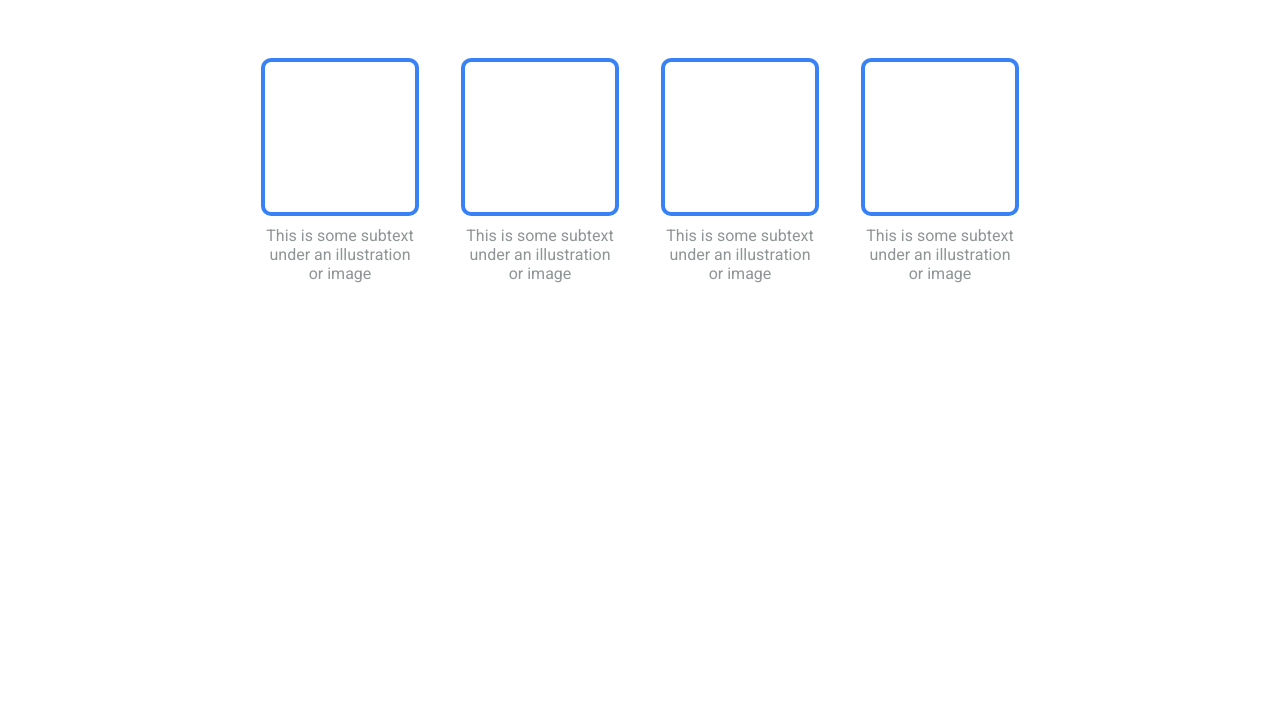
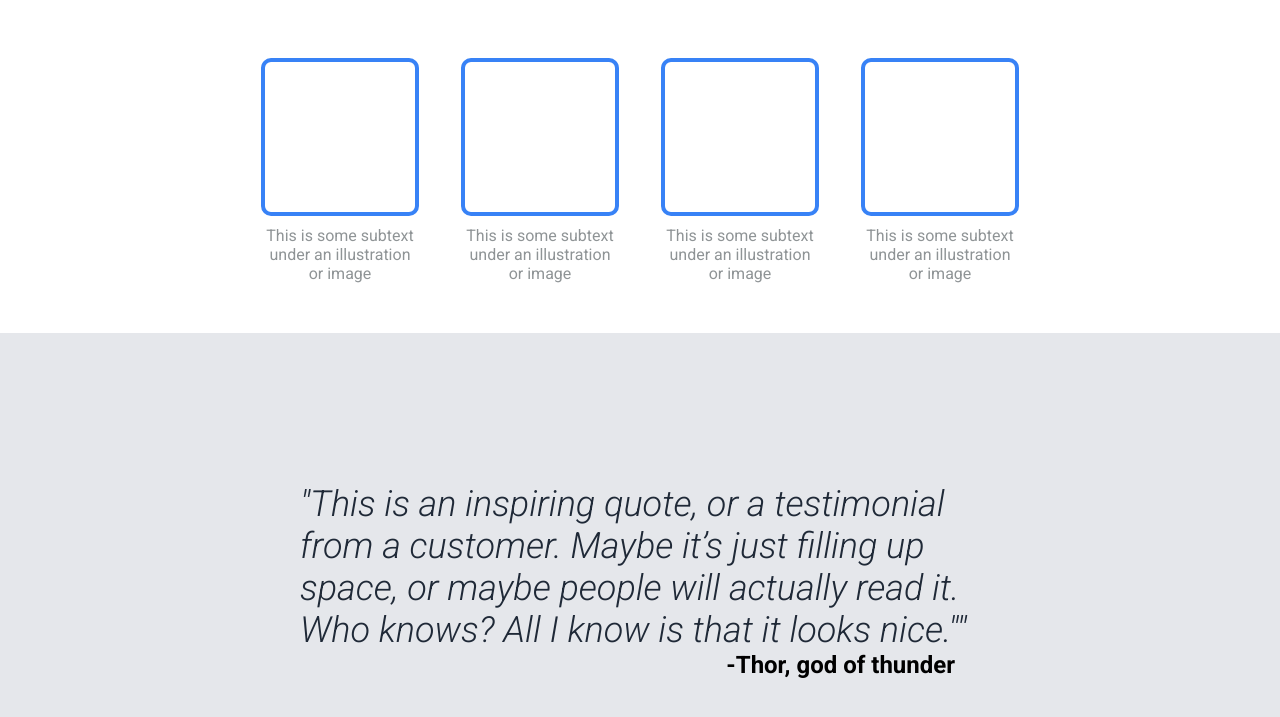
Before and after one commit to M-Brandon-Araujo/landing-page, a plain HTML site: page index.html in a window 1280 px wide. Shown: the part 699-1416 px from the top of the page. Before the commit the page ends 1032 px from the top, so only its background shows below. Drawn offline with Linux system fonts and the light colour scheme.

Commit message:
Add quote section
Use HTML and CSS to add a quote section

```diff
--- a/index.html
+++ b/index.html
@@ -6,7 +6,7 @@
     <link rel="stylesheet" href="style.css">
     <link rel="preconnect" href="https://fonts.googleapis.com">
     <link rel="preconnect" href="https://fonts.gstatic.com" crossorigin>
-    <link href="https://fonts.googleapis.com/css2?family=Roboto:wght@400;700;900&display=swap" rel="stylesheet">
+    <link href="https://fonts.googleapis.com/css2?family=Roboto:ital,wght@0,400;0,700;0,900;1,300&display=swap" rel="stylesheet">
 </head>
 <body>
 
@@ -53,6 +53,14 @@
             </div>
         </div>
     </div>
+    <div class="quote-section">
+        <div class="quote">
+            "This is an inspiring quote, or a testimonial from a customer. Maybe it’s just filling up space, or maybe people will actually read it. Who knows? All I know is that it looks nice.""
+        </div>
+        <div class="attribution">
+            -Thor, god of thunder
+        </div>
+    </div>
 
 </body>
 </html>
--- a/style.css
+++ b/style.css
@@ -116,3 +116,28 @@ button {
     width: 150px;
     color: rgb(143, 148, 150);
 }
+
+.quote-section {
+    background-color: #E5E7EB;
+    display: flex;
+    flex-direction: column;
+    justify-content: center;
+    align-items: center;
+    padding: 150px 300px;
+}
+
+.quote {
+    font-size: 36px;
+    font-weight: light;
+    font-style: italic;
+    color: #1F2937;
+}
+
+.attribution {
+    display: flex;
+    justify-content: flex-start;
+    font-size: 24px;
+    font-weight: 700;
+    margin-left: auto;
+    margin-right: 25px;
+}
```
